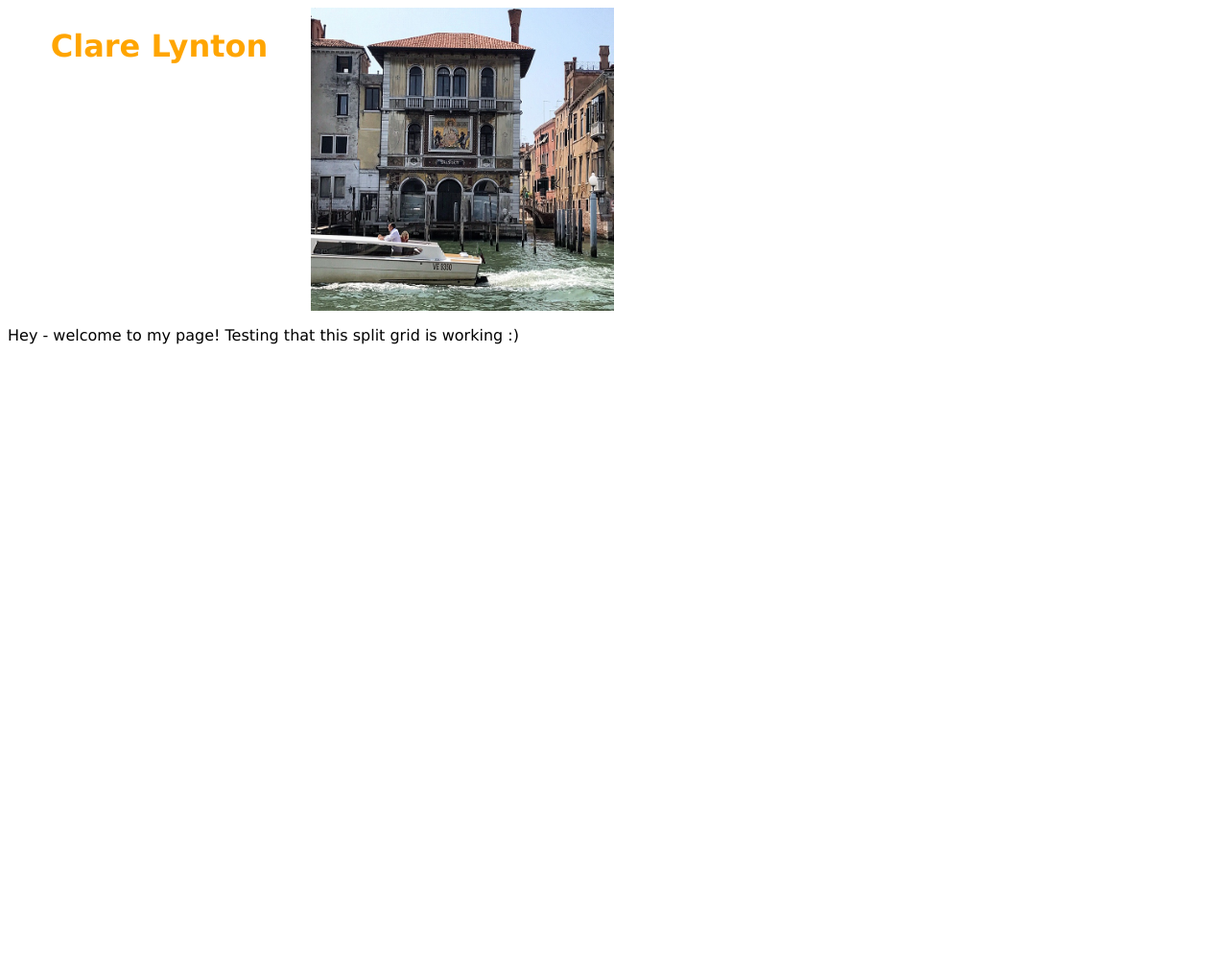
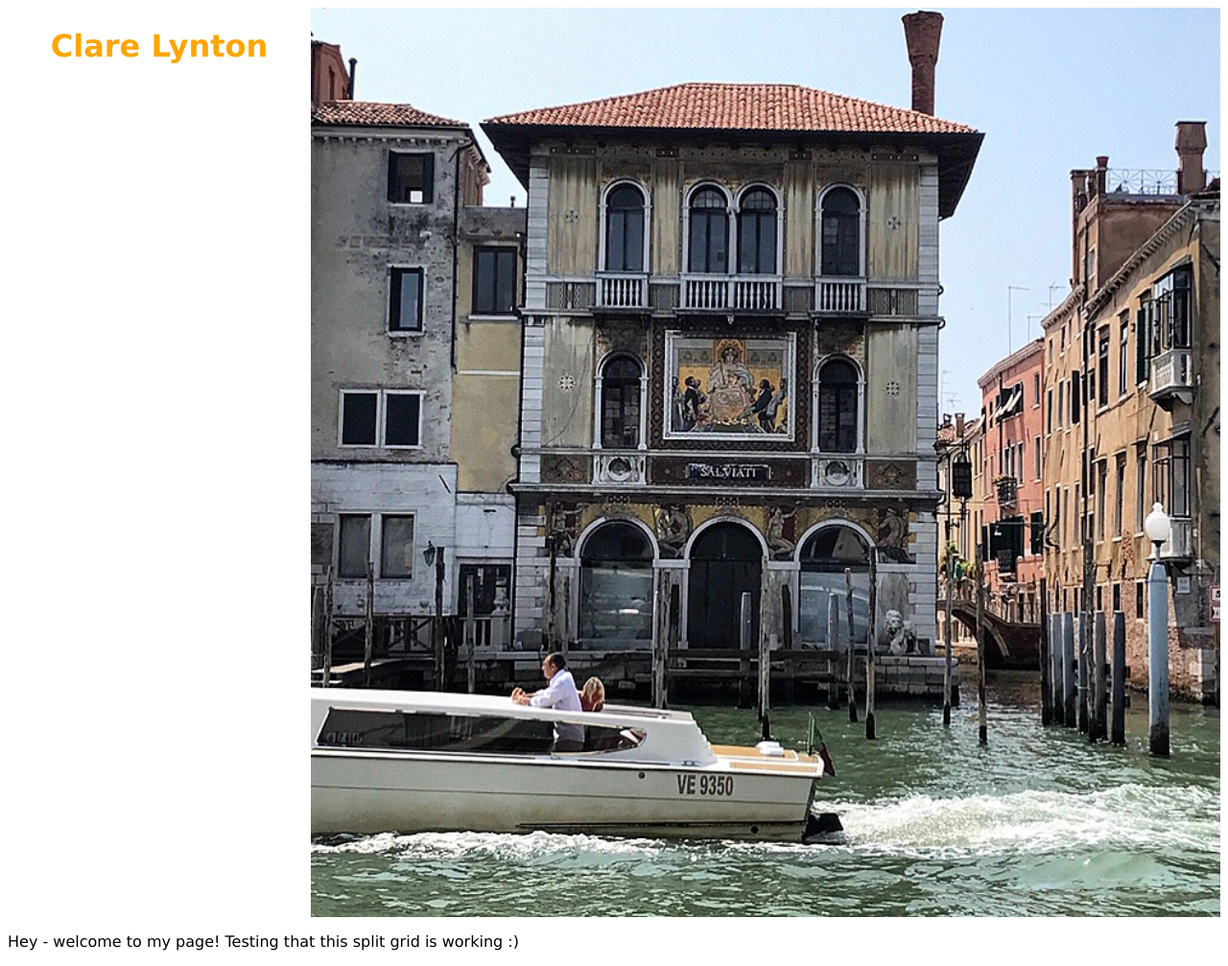
Before and after one commit to clarelynton/clarelynton.github.io, a Jekyll site: the page index.html, which Jekyll copies as it is, in a window 1280 px wide. Shown: the whole page at 96% size. Built offline with Jekyll 4.4.1, drawn with Linux system fonts in a browser that asks for light colours; before the commit the page ends 900 px from its top, so only the background shows below that.

Commit message:
Update index.html

```diff
--- a/index.html
+++ b/index.html
@@ -11,7 +11,7 @@
 
 <body>
   <h1 class="menu">Clare Lynton</h1>
-  <img class="menu" src="venice_7.jpg" alt="Venice views">
+  <img class="main" src="venice_7.jpg" alt="Venice views">
   <p class="main">Hey - welcome to my page! Testing that this split grid is working :)</p>
 </body>
 
```
